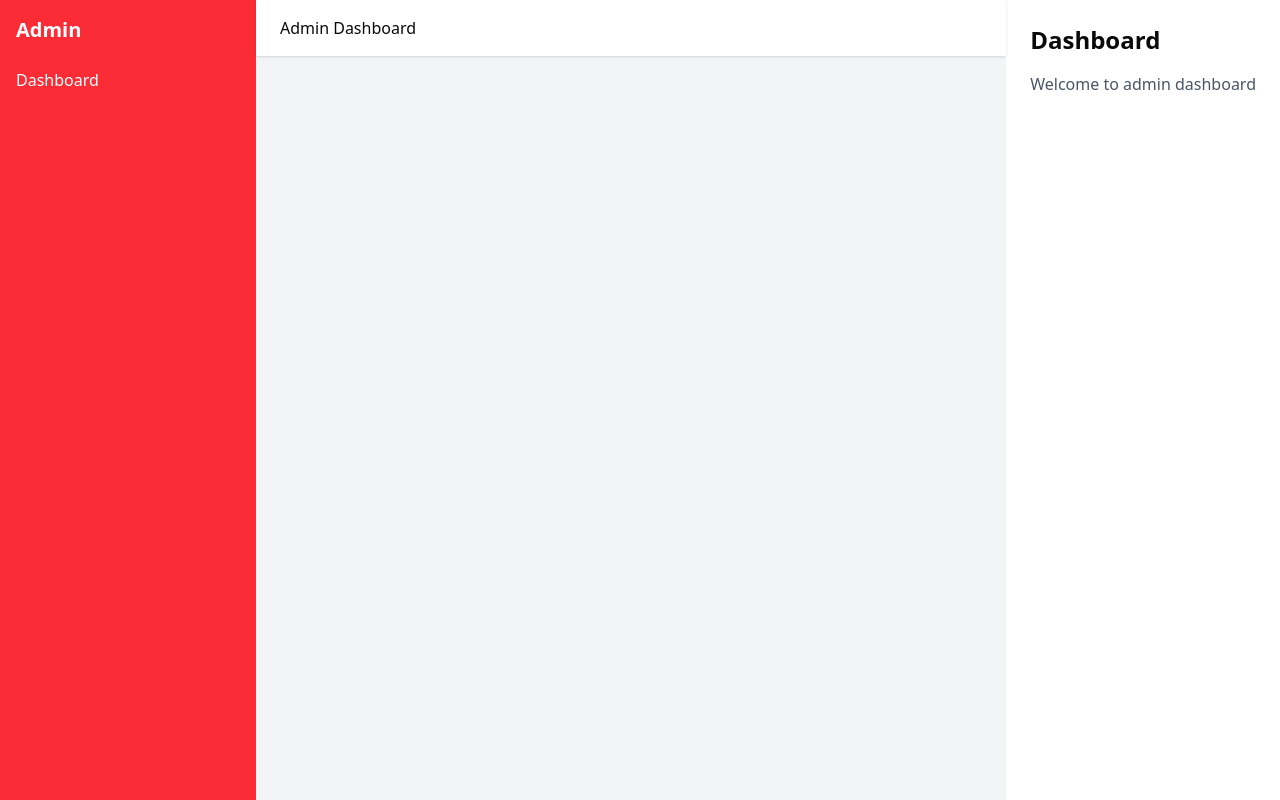
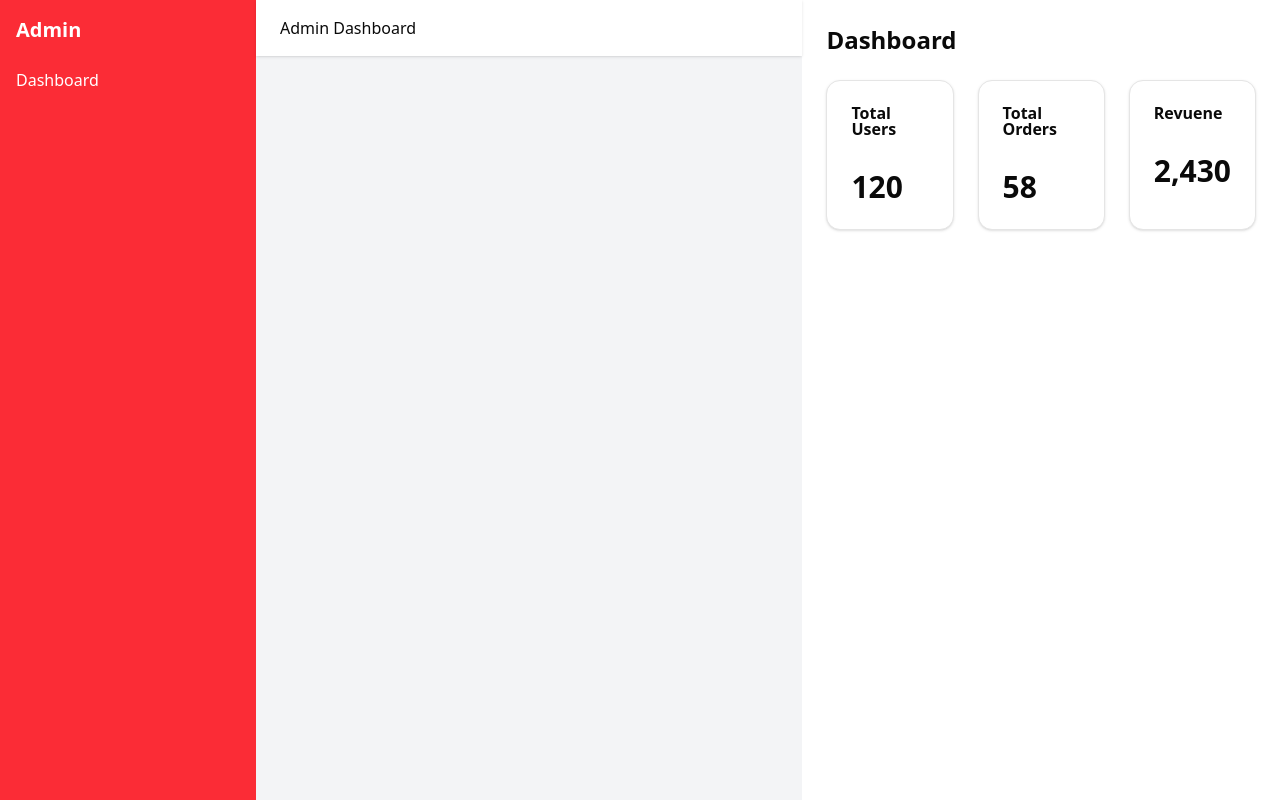
Before and after one commit to SoYan2112/admin-dashboard-nextjs, a Next.js app: page /admin/dashboard in a window 1280 px wide. Built offline with nearby package versions, Linux system fonts and the light colour scheme.

Commit message:
feat: dashboard stats cards using shadcn ui

```diff
--- a/app/admin/dashboard/page.tsx
+++ b/app/admin/dashboard/page.tsx
@@ -1,9 +1,32 @@
+import { Card, CardContent, CardHeader, CardTitle } from "@/components/ui/card";
+
 export default function DashboardPage() {
-    return (
-        <div>
-            <h1 className="text-2xl font-bold">Dashboard</h1>
-            <p className="text-gray-600 mt-4">Welcome to admin dashboard</p>
+  return (
+    <div className="space-y-6">
+      <h1 className="text-2xl font-bold">Dashboard</h1>
 
-        </div>
-    )
+      <div className="grid grid-cols-1 md:grid-cols-3 gap-6" >
+        <Card>
+          <CardHeader>
+            <CardTitle>Total Users</CardTitle>
+          </CardHeader>
+          <CardContent className="text-3xl font-bold">120 </CardContent>
+        </Card>
+
+        <Card>
+          <CardHeader>
+            <CardTitle>Total Orders</CardTitle>
+          </CardHeader>
+          <CardContent className="text-3xl font-bold">58</CardContent>
+        </Card>
+
+        <Card>
+          <CardHeader>
+            <CardTitle>Revuene</CardTitle>
+          </CardHeader>
+          <CardContent className="text-3xl font-bold">2,430</CardContent>
+        </Card>
+      </div>
+    </div>
+  );
 }
--- /dev/null
+++ b/components/ui/card.tsx
@@ -0,0 +1,92 @@
+import * as React from "react"
+
+import { cn } from "@/lib/utils"
+
+function Card({ className, ...props }: React.ComponentProps<"div">) {
+  return (
+    <div
+      data-slot="card"
+      className={cn(
+        "bg-card text-card-foreground flex flex-col gap-6 rounded-xl border py-6 shadow-sm",
+        className
+      )}
+      {...props}
+    />
+  )
+}
+
+function CardHeader({ className, ...props }: React.ComponentProps<"div">) {
+  return (
+    <div
+      data-slot="card-header"
+      className={cn(
+        "@container/card-header grid auto-rows-min grid-rows-[auto_auto] items-start gap-2 px-6 has-data-[slot=card-action]:grid-cols-[1fr_auto] [.border-b]:pb-6",
+        className
+      )}
+      {...props}
+    />
+  )
+}
+
+function CardTitle({ className, ...props }: React.ComponentProps<"div">) {
+  return (
+    <div
+      data-slot="card-title"
+      className={cn("leading-none font-semibold", className)}
+      {...props}
+    />
+  )
+}
+
+function CardDescription({ className, ...props }: React.ComponentProps<"div">) {
+  return (
+    <div
+      data-slot="card-description"
+      className={cn("text-muted-foreground text-sm", className)}
+      {...props}
+    />
+  )
+}
+
+function CardAction({ className, ...props }: React.ComponentProps<"div">) {
+  return (
+    <div
+      data-slot="card-action"
+      className={cn(
+        "col-start-2 row-span-2 row-start-1 self-start justify-self-end",
+        className
+      )}
+      {...props}
+    />
+  )
+}
+
+function CardContent({ className, ...props }: React.ComponentProps<"div">) {
+  return (
+    <div
+      data-slot="card-content"
+      className={cn("px-6", className)}
+      {...props}
+    />
+  )
+}
+
+function CardFooter({ className, ...props }: React.ComponentProps<"div">) {
+  return (
+    <div
+      data-slot="card-footer"
+      className={cn("flex items-center px-6 [.border-t]:pt-6", className)}
+      {...props}
+    />
+  )
+}
+
+export {
+  Card,
+  CardHeader,
+  CardFooter,
+  CardTitle,
+  CardAction,
+  CardDescription,
+  CardContent,
+}
```
